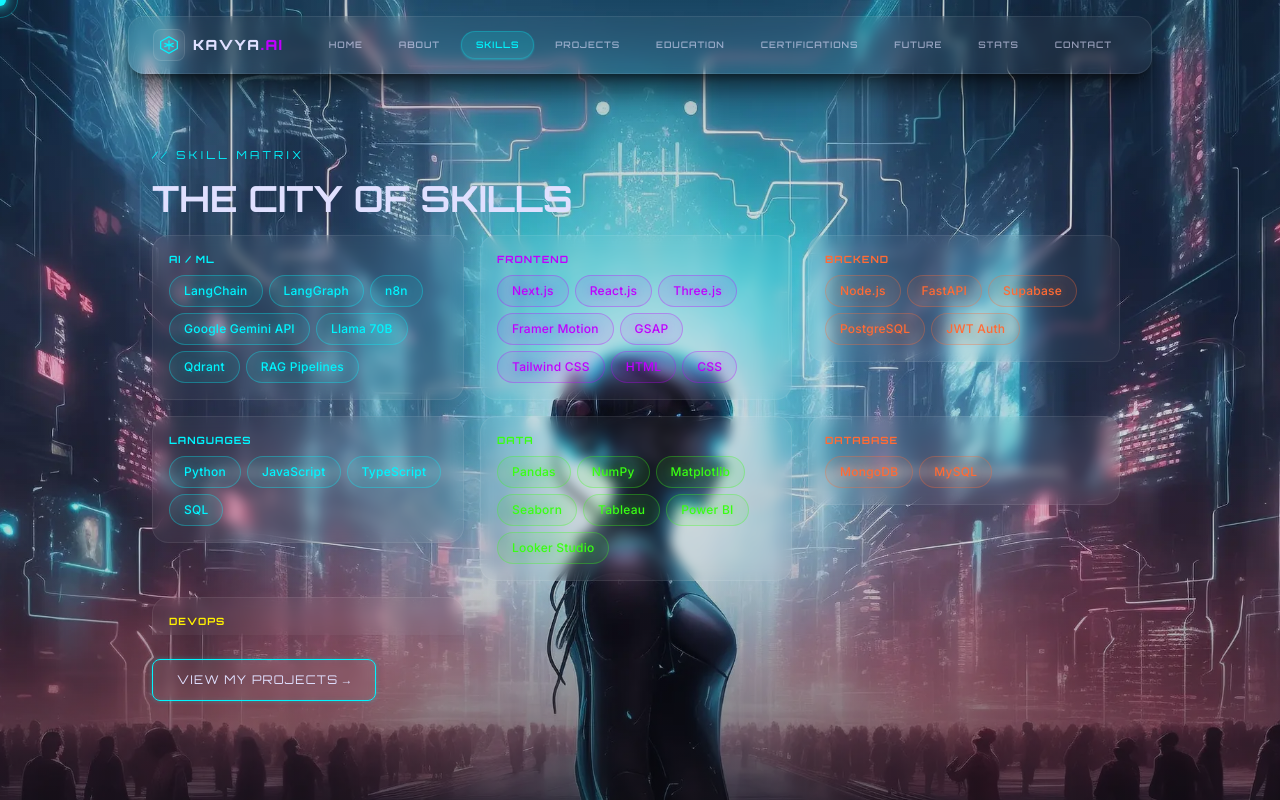
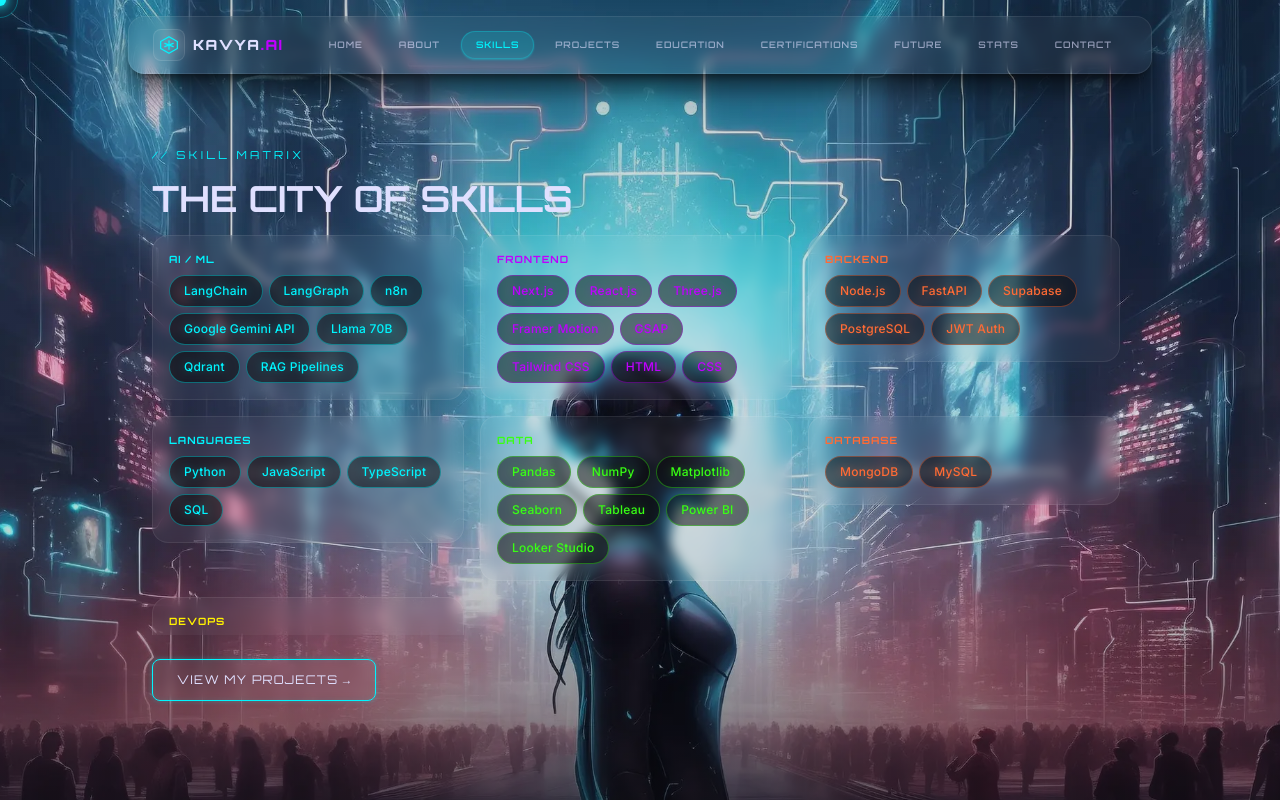
Before and after one commit to Kavya-Jain-coder/kavya-jain-portfolio, a Next.js app: page /skills in a window 1280 px wide. Built offline with nearby package versions, Linux system fonts and the light colour scheme.

Commit message:
Change SkillPill background to dark semi-transparent for high contrast text

```diff
--- a/src/components/ui/SkillPill.tsx
+++ b/src/components/ui/SkillPill.tsx
@@ -23,21 +23,23 @@ export default function SkillPill({ name, color }: SkillPillProps) {
       className="skill-pill"
       style={{
         color: c,
-        borderColor: `${c}50`,
-        background: `${c}15`,
+        borderColor: `${c}60`,
+        background: `rgba(0, 0, 0, 0.5)`,
+        backdropFilter: 'blur(4px)',
+        WebkitBackdropFilter: 'blur(4px)',
         textShadow: `0 0 8px ${c}50`,
       }}
       onMouseEnter={(e) => {
         const el = e.target as HTMLElement;
         el.style.boxShadow = `0 0 20px ${c}60`;
         el.style.borderColor = `${c}a0`;
-        el.style.background = `${c}25`;
+        el.style.background = `rgba(0, 0, 0, 0.8)`;
       }}
       onMouseLeave={(e) => {
         const el = e.target as HTMLElement;
         el.style.boxShadow = `none`;
-        el.style.borderColor = `${c}50`;
-        el.style.background = `${c}15`;
+        el.style.borderColor = `${c}60`;
+        el.style.background = `rgba(0, 0, 0, 0.5)`;
       }}
       data-hover
     >
```
